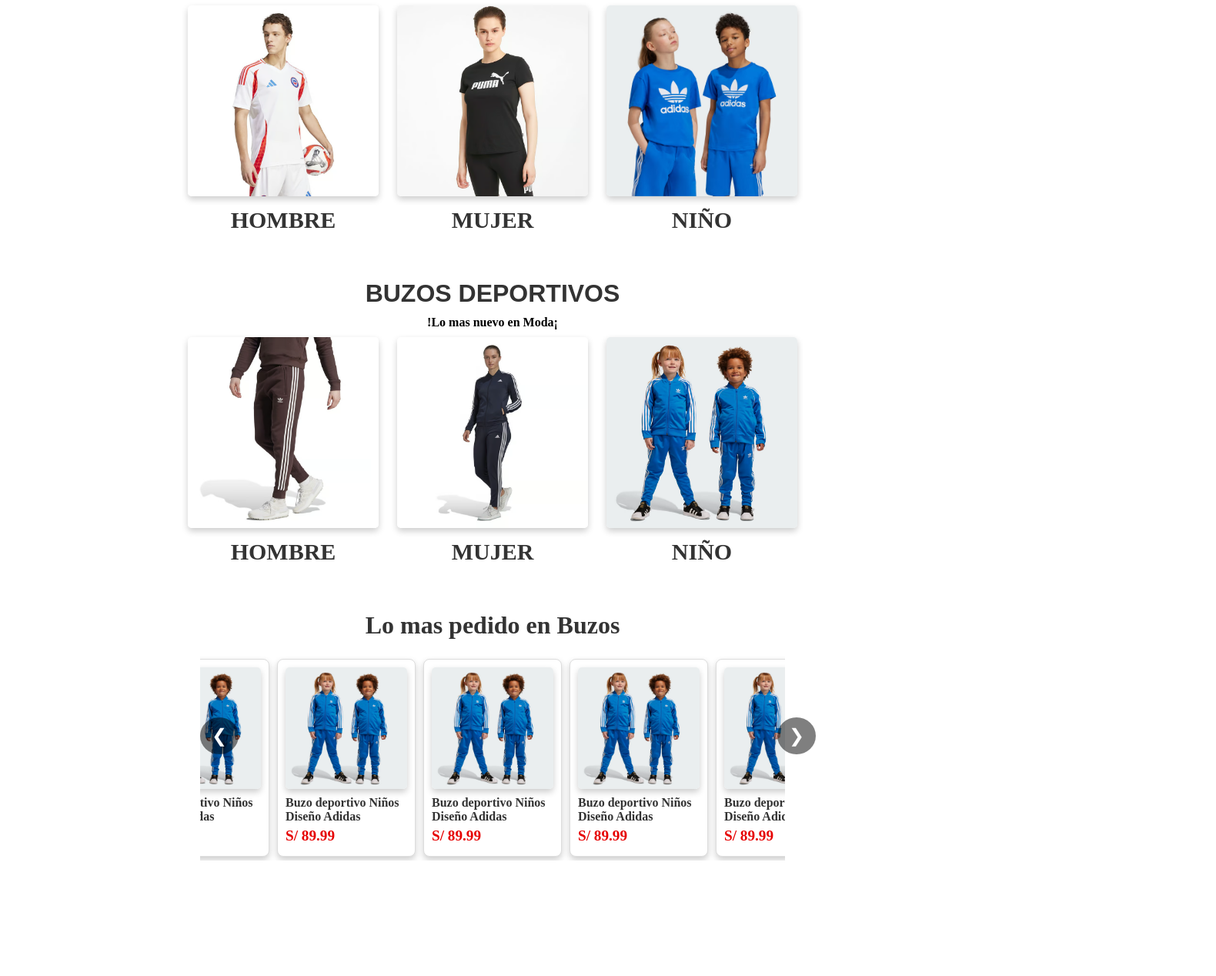
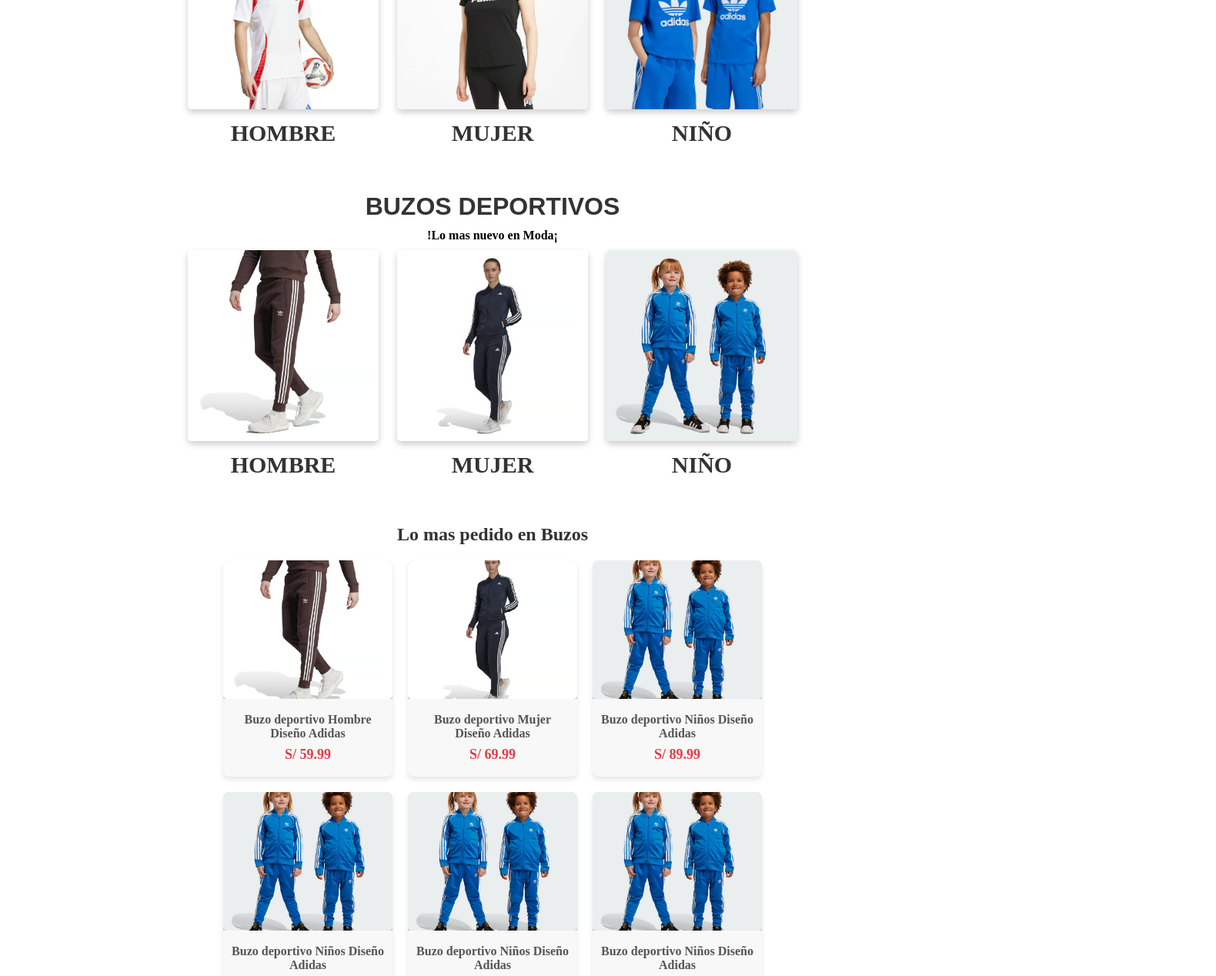
Before and after one commit to llanosNEGO/textileria, a plain HTML site: page templates/index.html in a window 1280 px wide. Shown: the part 718-1986 px from the top of the page at 77% size, 1580 px wide, since content can reach past the window. Before the commit the page ends 1856 px from the top, so only its background shows below. Drawn offline with Linux system fonts and the light colour scheme.

Commit message:
configure el display y img

```diff
--- a/styles/index.css
+++ b/styles/index.css
@@ -3,6 +3,81 @@
     margin: 0;
     padding: 0;
     box-sizing: border-box;
+}
+
+/*MENU*/
+.carrousel{
+    width: 100%;
+}
+
+.conteCarrousel{
+    width: 100%;
+    height: 380px;
+    overflow: hidden;
+    padding-left: 210px;
+    padding-right:210px;
+    text-align: center;
+}
+
+.itemCarrousel{
+    position: relative;
+    width: 100%;
+    height: 100%;
+}
+
+.itemCarrouselTarjeta{
+    width: 100%;
+    height: 100%;
+}
+
+.itemCarrouselArrows{
+    position: absolute;
+    top: 0;
+    bottom: 0;
+    left: 0;
+    right: 0;
+    height: 100%;
+    width: 100%;
+    display: flex;
+    align-items: center;
+    justify-content: space-between;
+    padding: 20px;
+}
+
+.itemCarrouselArrows > i:hover {
+    cursor: pointer;
+}
+
+#itemCarrousel-1{
+    background-color: rgb(226, 50, 50);
+}
+
+#itemCarrousel-2{
+    background-color: rgb(50, 200, 226);
+}
+
+#itemCarrousel-3{
+    background-color: rgb(200, 226, 50);
+}
+
+.conteCarrouselController{
+    width: 100%;
+    display: flex;
+    justify-content: space-evenly;
+}
+
+.conteCarrouselController > a{
+    text-decoration: none;
+    font-size: 2em;
+    color: grey;
+}
+
+.itemCarrouselArrows > a > i{
+    color: white;
+}
+.img{
+    width: 100%;
+    height: 100%;
 }
 
 /* Navbar */
@@ -88,84 +163,78 @@
     cursor: pointer;
 }
 
-/* Estilos generales */
-section.vendido {
+/* -------------------------- */
+
+/* General styling for the section */
+.vendido {
+    padding: 20px;
     text-align: center;
-    padding: 20px;
-    position: relative;
-    max-width: 800px; /* Limita el ancho de la sección */
-    margin: auto; /* Centra la sección */
 }
 
-section.vendido h2 {
-    font-size: 2em;
-    font-weight: bold;
+.vendido h2 {
+    font-size: 24px;
+    margin-bottom: 20px;
     color: #333;
-    margin-bottom: 20px;
+    display: flex; /* Contenedor padre */
+    justify-content: center;
 }
 
-/* Estilo de la lista de productos */
+/* Styling for the product container */
 .productos {
     display: flex;
-    overflow: hidden; /* Oculta el scroll */
-    padding: 5px 0;
-    gap: 10px;
-    justify-content: center; /* Centra el contenido */
+    flex-wrap: wrap;
+    gap: 20px;
+    justify-content: center;
+    width: 800px;
+    margin: 0 auto;
 }
 
-/* Ajustes de cada tarjeta de producto */
+/* Each product container */
 .apartado {
-    flex: 0 0 180px; /* Ajusta el ancho de cada tarjeta */
-    border: 1px solid #ddd;
+    background-color: #f8f8f8;
     border-radius: 8px;
-    padding: 10px;
-    box-shadow: 0 4px 8px rgba(0, 0, 0, 0.2);
-    text-align: left;
-    background-color: #fff;
+    overflow: hidden;
+    box-shadow: 0 4px 6px rgba(0, 0, 0, 0.1);
+    width: 220px;
+    text-align: center;
+    transition: transform 0.2s ease;
 }
 
-.imagen img {
+.apartado:hover {
+    transform: scale(1.05);
+}
+
+/* Product image styling */
+.imagen {
+    width: 100%;
+    height: 180px;
+    overflow: hidden;
+    display: flex;
+    justify-content: center;
+    align-items: center;
+    background-color: #e0e0e0;
+}
+
+.category-image {
     width: 100%;
     height: auto;
-    border-radius: 5px;
+    max-height: 100%;
+    object-fit: cover;
+}
+
+/* Product description styling */
+.descripcion {
+    padding: 10px;
 }
 
 .descripcion h1 {
-    font-size: 1em;
-    color: #333;
-    margin: 5px 0;
+    font-size: 16px;
+    color: #555;
+    margin: 8px 0;
 }
 
-/* Estilo del precio */
-.descripcion h1:last-child {
-    font-size: 1.2em;
-    color: #e60000;
+.descripcion h1:last-of-type {
+    font-size: 18px;
+    color: #e63946;
     font-weight: bold;
 }
-
-/* Estilos de los botones de navegación */
-.nav-buttons {
-    position: absolute;
-    top: 50%;
-    width: 100%;
-    max-width: 800px; /* Alinea los botones con la sección centrada */
-    display: flex;
-    justify-content: space-between;
-    transform: translateY(-50%);
-    margin: auto;
-}
-
-#prev, #next {
-    background-color: rgba(0, 0, 0, 0.5);
-    color: white;
-    border: none;
-    padding: 10px 15px;
-    cursor: pointer;
-    font-size: 1.5em;
-    border-radius: 50%;
-    transition: background-color 0.3s ease;
-}
-
-#prev:hover, #next:hover {
-    background-color: rgba(0, 0, 0, 0.7);
-}
--- a/templates/index.html
+++ b/templates/index.html
@@ -5,6 +5,7 @@
     <meta name="viewport" content="width=device-width, initial-scale=1.0">
     <title>LEONS</title>
     <link rel="stylesheet" href="../styles/index.css">
+    <script src="https://kit.fontawesome.com/44c1fd9490.js" crossorigin="anonymous"></script>
 </head>
 <body>
     <!-- Navbar -->
@@ -27,9 +28,54 @@
     </header>
 
     <main>
-        <section class="products">
-            <img src="../images/fondo1.png" alt="Yellow Shirt" >
-        </section>
+        <div class="carrousel">
+            <div class="conteCarrousel">
+                <div class="itemCarrousel" id="itemCarrousel-1">
+                    <div class="itemCarrouselTarjeta" >
+                        <img src="../images/fondo1.png" alt="Yellow Shirt" >
+                    </div>
+                    <div class="itemCarrouselArrows">
+                        <a href="#itemCarrousel-3">
+                            <i class="fas fa-chevron-left"></i>
+                        </a>
+                        <a href="#itemCarrousel-2">
+                            <i class="fas fa-chevron-right"></i>
+                        </a>
+                    </div>
+                </div>
+                <div class="itemCarrousel" id="itemCarrousel-2">
+                    <div class="itemCarrouselTarjeta">
+                        <img src="../images/carrusel2.png" alt="carrusel2" >
+                    </div>
+                    <div class="itemCarrouselArrows">
+                        <a href="#itemCarrousel-1">
+                            <i class="fas fa-chevron-left"></i>
+                        </a>
+                        <a href="#itemCarrousel-3">
+                            <i class="fas fa-chevron-right"></i>
+                        </a>
+                    </div>
+                </div>
+                <div class="itemCarrousel" id="itemCarrousel-3">
+                    <div class="itemCarrouselTarjeta">
+                        <img src="../images/carrusel3.png" alt="carrusel3" >
+                    </div>
+                    <div class="itemCarrouselArrows">
+                        <a href="#itemCarrousel-2">
+                            <i class="fas fa-chevron-left"></i>
+                        </a>
+                        <a href="#itemCarrousel-1">
+                            <i class="fas fa-chevron-right"></i>
+                        </a>
+                    </div>
+                </div>
+            </div>
+            <div class="conteCarrouselController">
+                <a href="#itemCarrousel-1">•</a>
+                <a href="#itemCarrousel-2">•</a>
+                <a href="#itemCarrousel-3">•</a>
+            </div>
+        </div>
     </main>
     <!-- Categorías -->
     <section class="categories">
@@ -67,11 +113,7 @@
 
     <section class="vendido">
         <h2>Lo mas pedido en Buzos</h2>
-        <div class="nav-buttons">
-            <button id="prev" onclick="scrollLeft()">&#10094;</button>
-            <button id="next" onclick="scrollRight()">&#10095;</button>
-        </div>
-        <div class="productos" id="product-container">
+        <div class="productos" >
             <div class="apartado">
                 <div class="imagen">
                     <img src="../images/hombre_buzos.png" alt="hombre" class="category-image">
@@ -155,23 +197,5 @@
             </div>
         </div>
     </section>
-    <script>
-        document.addEventListener("DOMContentLoaded", function() {
-            const container = document.getElementById("product-container");
-            const scrollAmount = 200; // Ajusta el valor para definir cuánto se desplazará
-
-            function scrollLeft() {
-                container.scrollBy({ left: -scrollAmount, behavior: 'smooth' });
-            }
-
-            function scrollRight() {
-                container.scrollBy({ left: scrollAmount, behavior: 'smooth' });
-            }
-
-            // Asigna las funciones de desplazamiento
-            document.getElementById("prev").addEventListener("click", scrollLeft);
-            document.getElementById("next").addEventListener("click", scrollRight);
-        });
-    </script>
 </body>
 </html>
```
Also changed, not shown: images/carrusel2.png (added), images/carrusel3.png (added).
